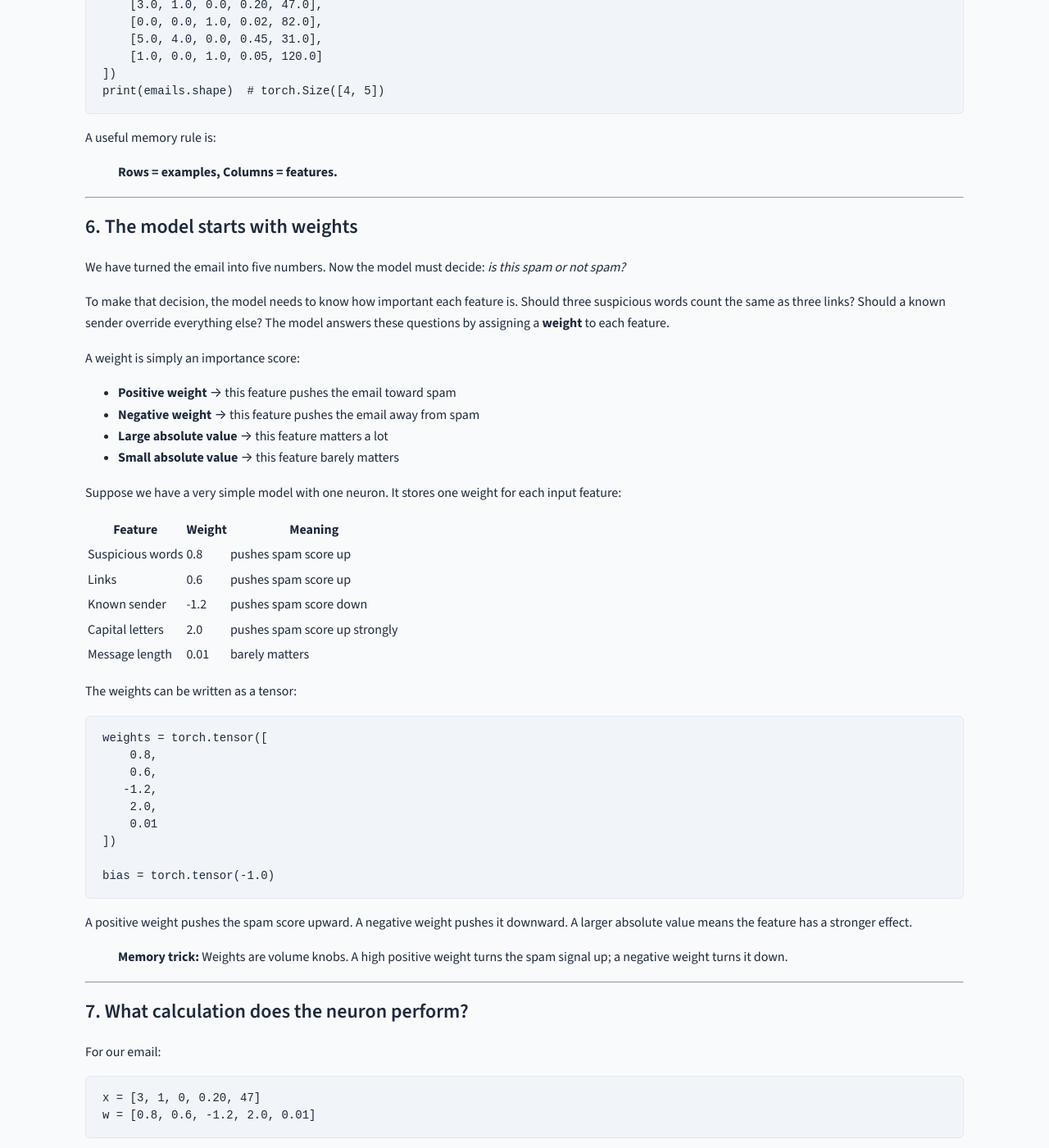
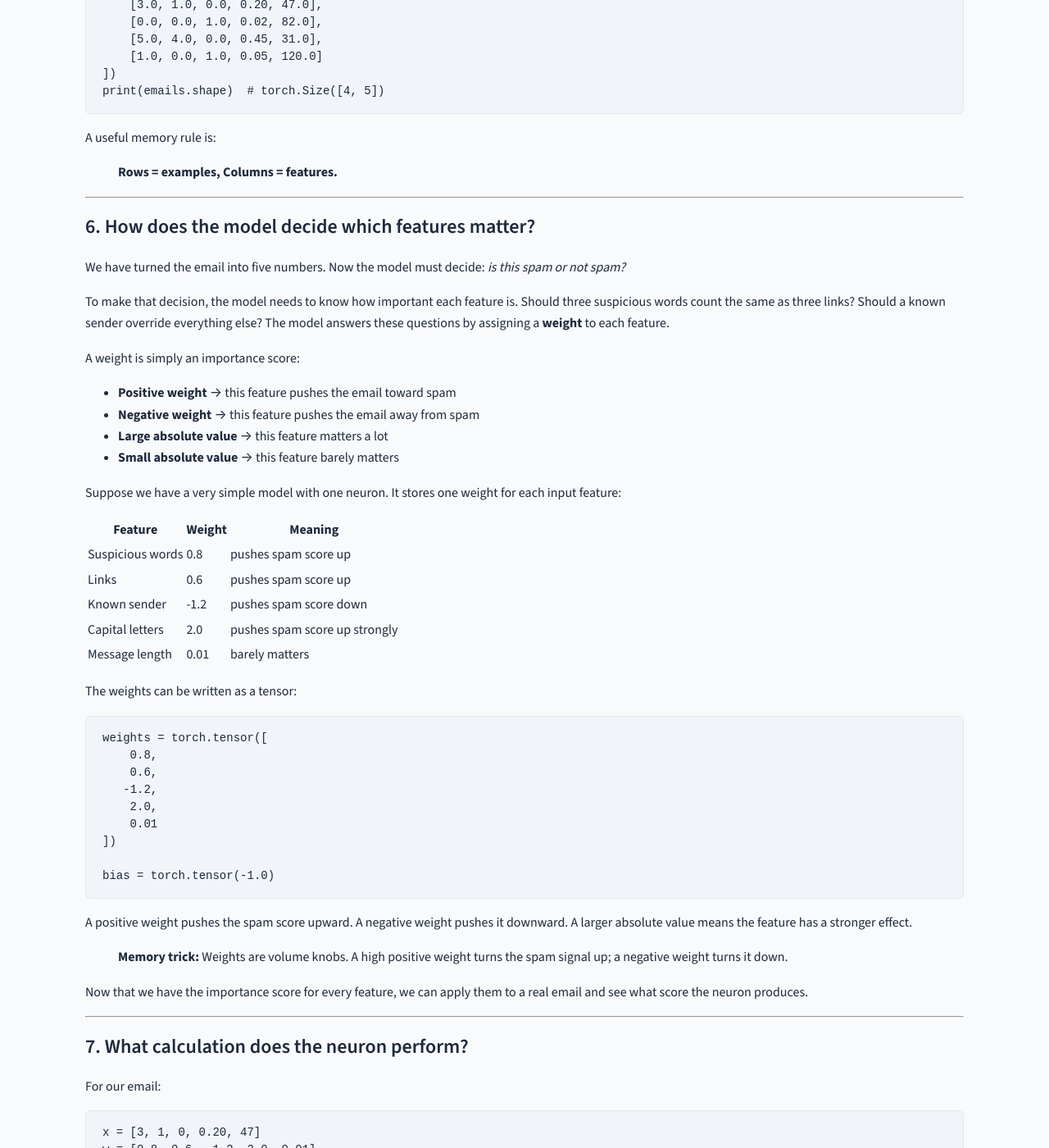
Before and after one commit to rilov/handbook, a Jekyll site: the page built from _topics/Understanding Neurons and Neural Networks - A Friendly Guide.md, in a window 1280 px wide and 1400 px high, scrolled down 3750 px. Shown: the whole window at 82% size. Built offline with Jekyll 4.4.1, drawn with Linux system fonts in a browser that asks for light colours; our own code applies the rules of GitHub Pages for plain Markdown files.

Commit message:
Further improve Part 1 flow for beginners
- Renamed section 6 to 'How does the model decide which features matter?' to bridge features → weights more clearly
- Added transition sentence leading into section 7's calculation
- All images and existing sections kept unchanged

```diff
--- a/_topics/Understanding Neurons and Neural Networks - A Friendly Guide.md
+++ b/_topics/Understanding Neurons and Neural Networks - A Friendly Guide.md
@@ -164,7 +164,7 @@ A useful memory rule is:
 
 ---
 
-## 6. The model starts with weights
+## 6. How does the model decide which features matter?
 
 We have turned the email into five numbers. Now the model must decide: *is this spam or not spam?*
 
@@ -204,6 +204,8 @@ bias = torch.tensor(-1.0)
 A positive weight pushes the spam score upward. A negative weight pushes it downward. A larger absolute value means the feature has a stronger effect.
 
 > **Memory trick:** Weights are volume knobs. A high positive weight turns the spam signal up; a negative weight turns it down.
+
+Now that we have the importance score for every feature, we can apply them to a real email and see what score the neuron produces.
 
 ---
 
```
